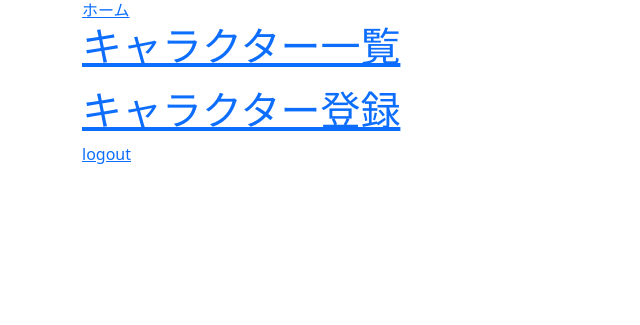
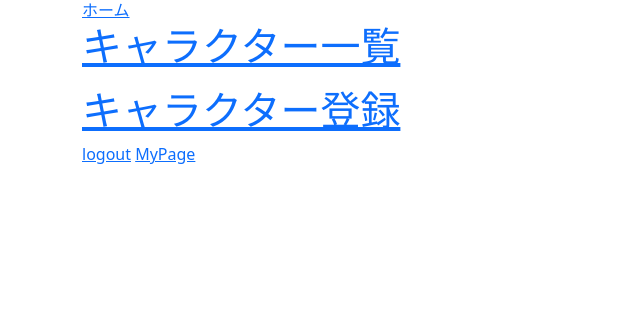
Before and after one commit to maruchanz/study-django101-basic, a Django app: page / in a window 1280 px wide. Shown: the part 104-429 px from the top of the page, without its empty margins (0-640 px from the left). Run offline with Django 3.2, Linux system fonts and the light colour scheme.

Commit message:
update files

```diff
--- a/spicy/urls.py
+++ b/spicy/urls.py
@@ -1,7 +1,7 @@
 from django.urls import path
 import spicy.views
 from .views import DetailView
-from .views import loginfunc, logout_view
+from .views import loginfunc, logout_view, mypage
 
 
 app_name = 'spicy'
@@ -12,7 +12,8 @@ urlpatterns = [
     path('kimetsu1/', spicy.views.kimetsu1, name='kimetsu1'),
     path('kimetsu2/', DetailView.as_view(), name='kimetsu2'),
     path('login/', loginfunc, name = 'login'),
-    path('logout/', logout_view, name = 'logout')
+    path('logout/', logout_view, name = 'logout'),
+    path('mypage/', mypage, name = 'my_page')
     # path('login/', views.Login.as_view(), name = 'login'),
     # path('logout/', views.Logout.as_view(), name = 'logout'),
     # path('detail/', DetailView.as_view(), name ='detail')
--- a/spicy/views.py
+++ b/spicy/views.py
@@ -7,12 +7,14 @@ from django_tables2 import SingleTableView
 from .tables import ItemTable
 from  django.contrib.auth import authenticate, login
 from django.contrib.auth import logout
+from django.views.generic import TemplateView
+
 # なぜかエラー
 # from django_filters.views import FilterView
 
 
 # ログイン用
-# from django.contrib.auth.mixins import LoginRequireMixin
+from django.contrib.auth.mixins import LoginRequiredMixin
 # from django.contrib.auth.views import LoginView, LogoutView
 # from django.views import generic
 # from .forms import LoginForm
@@ -86,7 +88,17 @@ def logout_view(request):
     logout(request)
     return redirect('login')
 
+# class Mypage(LoginRequiredMixin, TemplateView):
+#     template_name = 'templates/mypage.html'
 
+def mypage(request):
+    user = request.user
+    return render(request, 'mypage.html', {'user':user})
+        # user = authenticate(request, username = username, password = password)
+        # print(user)
+        # # context['staff_list'] = Staff.objects.filter(user=self.request.user).order_by('name')
+        # # context['schedule_list'] = Schedule.objects.filter(staff__user=self.request.user, start__gte=timezone.now()).order_by('name')
+        # return user
 
 # class FilterListView(SingletableMixin, FilterView):
 #       table_class = ItemTable
--- a/templates/base.html
+++ b/templates/base.html
@@ -76,6 +76,8 @@
             {%endblock content%}
 
       <a href="{% url 'spicy:logout'%}">logout</a>
+      <a href="{% url 'spicy:my_page' %}">MyPage</a>
+
 
     </div>
 
```
Also changed, not shown: db.sqlite3.
